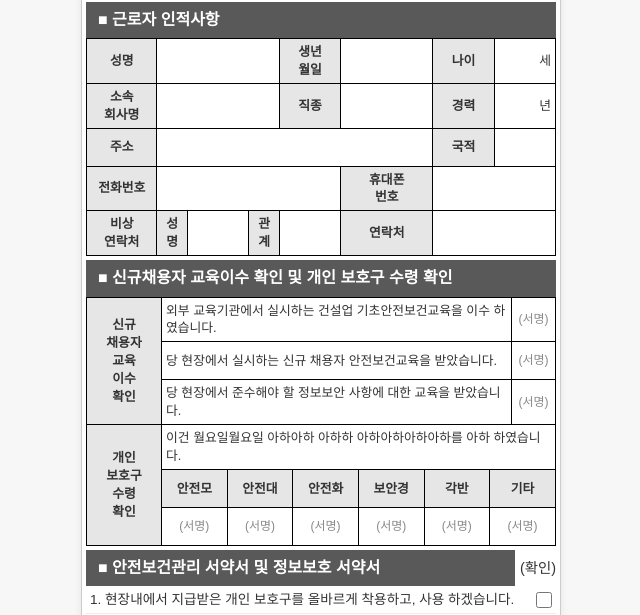
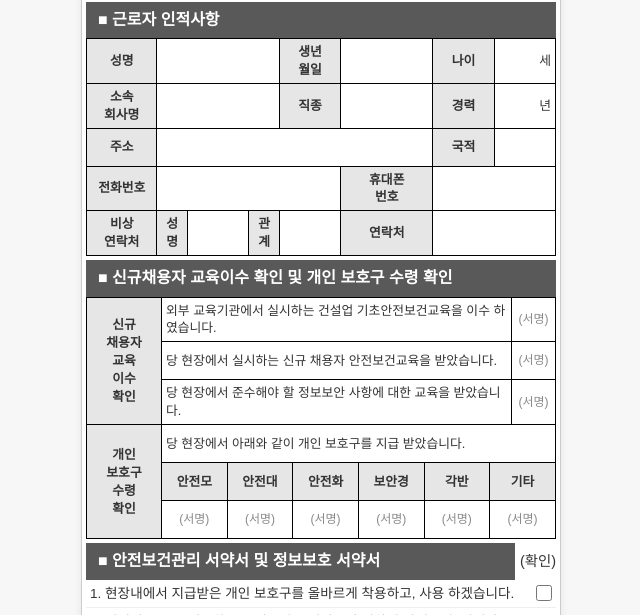
Before and after one commit to hajl7/no-active, a plain HTML site: page document_1.html in a window 1280 px wide. Shown: the part 166-781 px from the top of the page, without its empty margins (319-959 px from the left). Drawn offline with Linux system fonts and the light colour scheme; a web font is replaced by a local one.

Commit message:
Add files via upload

```diff
--- a/document_1.html
+++ b/document_1.html
@@ -87,7 +87,7 @@
          <tr>
           <td class="bg-gray" style="width: 16%;" rowspan="3">개인<br>보호구<br>수령<br>확인</td>
           <td class="align-left bg-white" colspan="18">
-            이건 월요일월요일 아하아하 아하하 아하아하아하아하를 아하 하였습니다.</td>
+            당 현장에서 아래와 같이 개인 보호구를 지급 받았습니다.</td>
         </tr>
         <tr>
           <td class="bg-gray" colspan="3">안전모</td>
```
